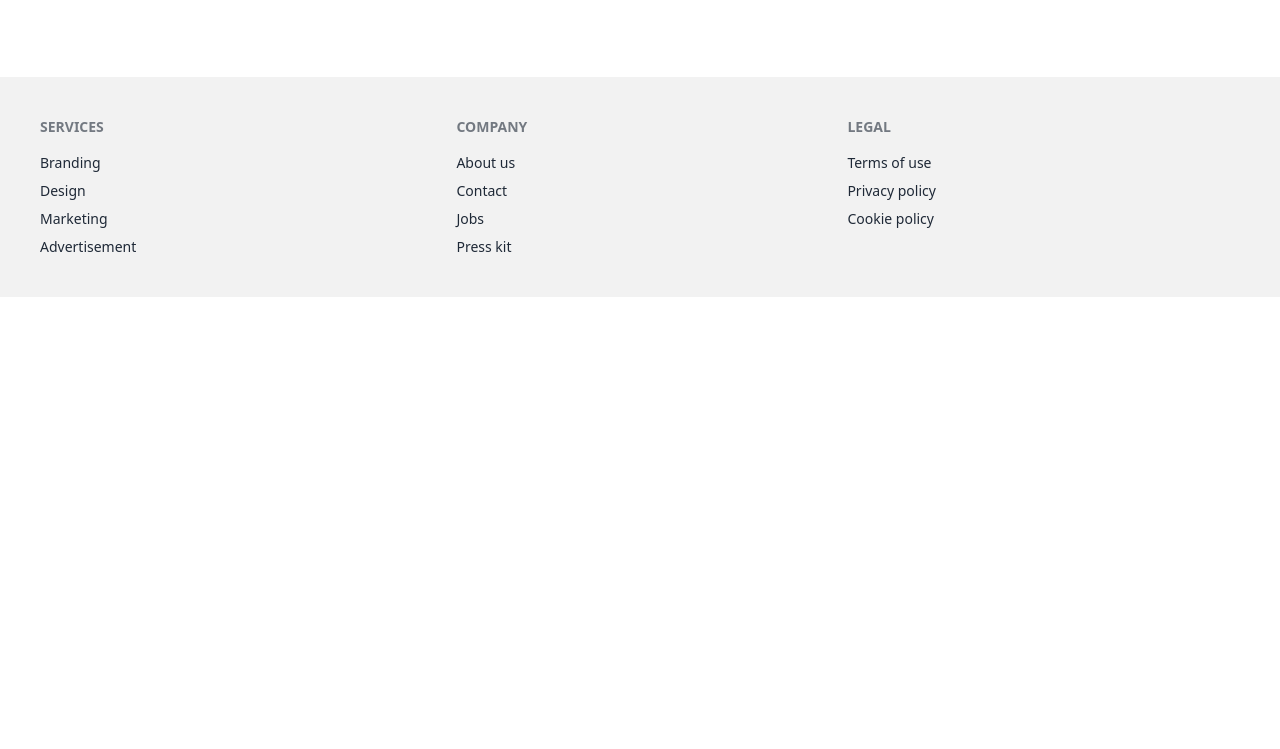
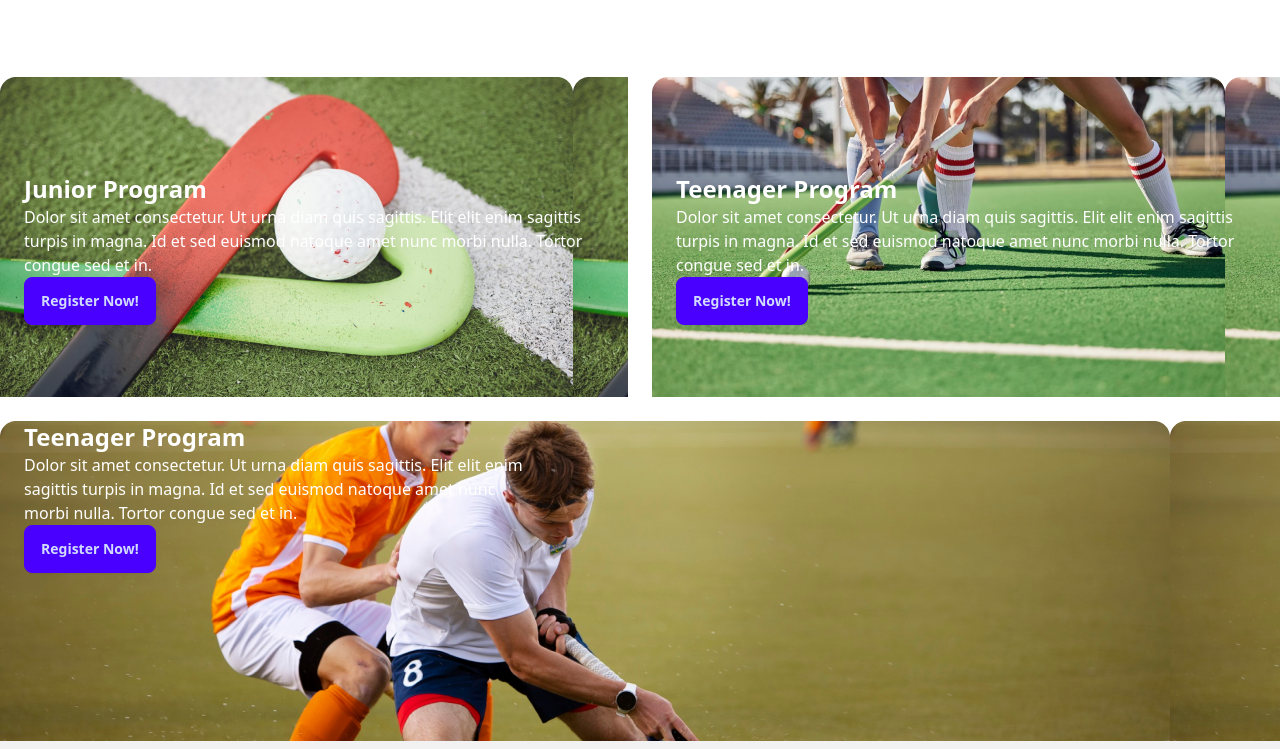
Before and after one commit to jhraju1122/Hockeys-club-project, a plain HTML site: page index.html in a window 1280 px wide. Shown: the part 1451-2200 px from the top of the page. Before the commit the page ends 1748 px from the top, so only its background shows below. Drawn offline with nearby package versions, Linux system fonts and the light colour scheme.

Commit message:
added program section

```diff
--- a/index.html
+++ b/index.html
@@ -136,9 +136,45 @@
 
       <!-- -------------Program Sections -------------- -->
 <section class="lg:container lg:mx-auto">
-<div class="text-center mb-20">
+<div class="text-center mb-20 ">
     <h3 class="font-extrabold text-[36px]">Program Sections</h3>
     <p>Dit amet consectetur. Condimentum dignissim adipiscing aliquam turpis placerat <br> dolor. Purus urna in sit nullam proin. </p>
+</div>
+
+<!------------ grid --------------- -->
+<div class="flex gap-6 mb-6">
+  <div class="bg-[url(./Images/2.png)] h-80">
+
+      <h3 class="text-white ml-6 text-2xl font-extrabold mt-24">Junior Program</h3>
+      <p class="text-white ml-6 ">Dolor sit amet consectetur. Ut urna diam quis sagittis. Elit elit
+        enim sagittis turpis in magna. Id et sed euismod natoque amet
+         nunc morbi nulla. Tortor congue sed et in.</p>
+        <button class="btn btn-primary ml-6">Register Now!</button>
+
+
+
+  </div>
+
+  <div class="bg-[url(./Images/3.png)] h-80">
+    <h3 class="text-white ml-6 text-2xl font-extrabold mt-24">Teenager Program</h3>
+    <p class="text-white ml-6 ">Dolor sit amet consectetur. Ut urna diam quis sagittis. Elit elit
+      enim sagittis turpis in magna. Id et sed euismod natoque amet nunc morbi nulla. Tortor congue sed et in.</p>
+      <button class="btn btn-primary ml-6">Register Now!</button>
+  </div>
+</div>
+
+<div>
+  <div class="bg-[url(./Images/4.png)] h-80">
+
+      <h3 class="text-white ml-6 text-2xl font-extrabold">Teenager Program</h3>
+      <p class="text-white ml-6 w-[520px]  ">Dolor sit amet consectetur. Ut urna diam quis sagittis. Elit elit
+        enim sagittis turpis in magna. Id et sed euismod natoque amet nunc morbi nulla. Tortor congue sed et in.</p>
+
+      <button class="btn btn-primary ml-6">Register Now!</button>
+  </div>
+</div>
+<div>
+
 </div>
 </section>
     </main>
```
